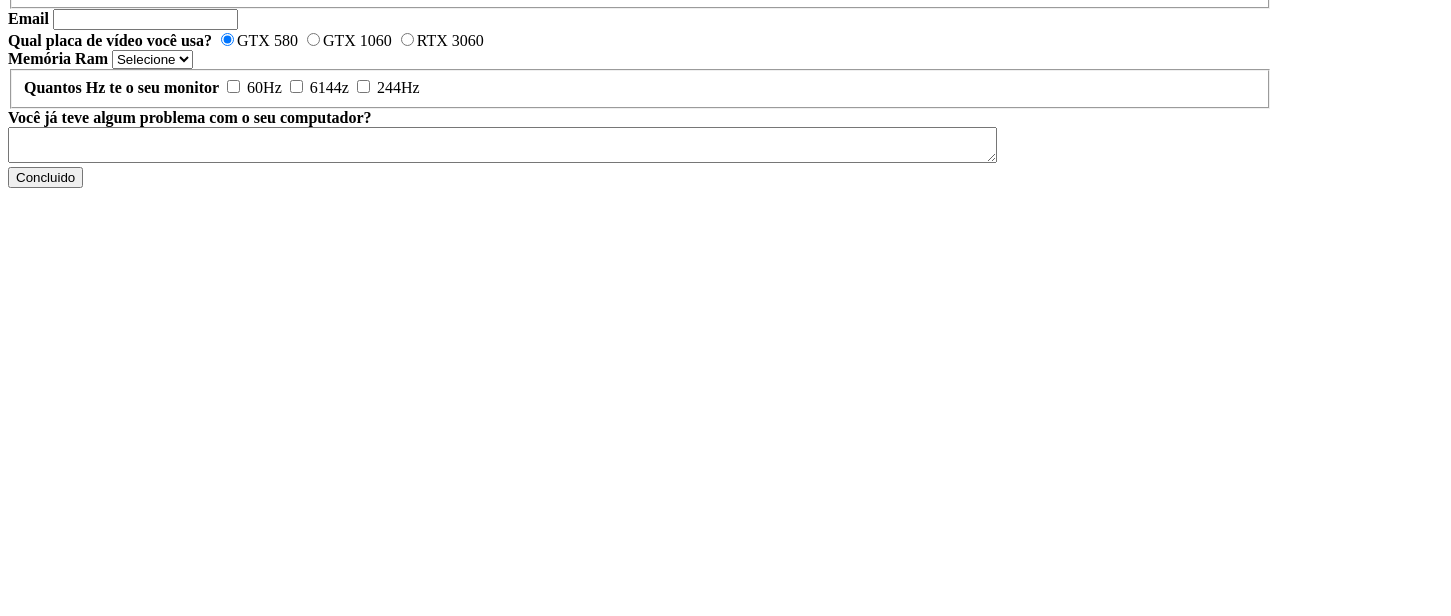
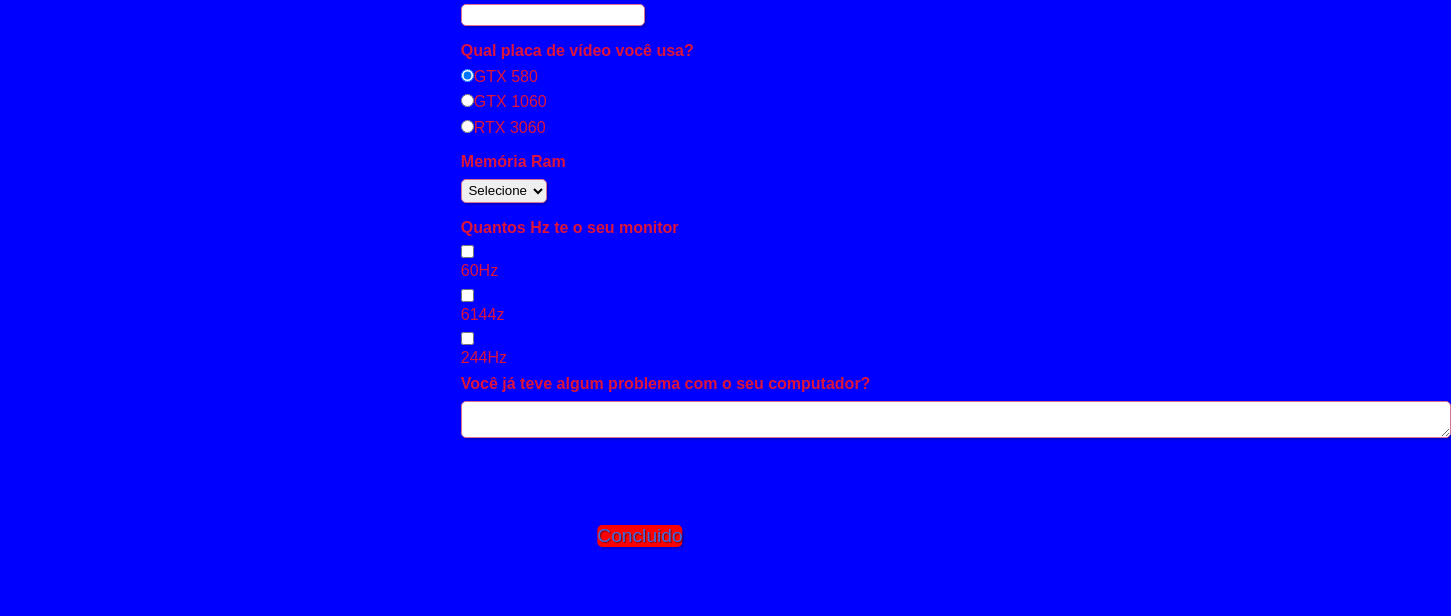
Before and after one commit to CauaImpressora/Prog-Web1, a plain HTML site: page formulario.html in a window 1280 px wide. Shown: the part 184-800 px from the top of the page, 1451 px wide, since content can reach past the window. Drawn offline with Linux system fonts and the light colour scheme.

Commit message:
Update formulario.html

```diff
--- a/formulario.html
+++ b/formulario.html
@@ -5,7 +5,7 @@
     <meta http-equiv="X-UA-Compatible" content="IE=edge">
     <meta name="viewport" content="width=device-width, initial-scale=1.0">
     <title>Cadastro</title>
-    <link rel="stylesheet" type="text/css" href="formulario.css" media="scream">
+    <link rel="stylesheet" type="text/css" href="formulario.css" media="screen">
 </head>
 <body>
   <div >
```
